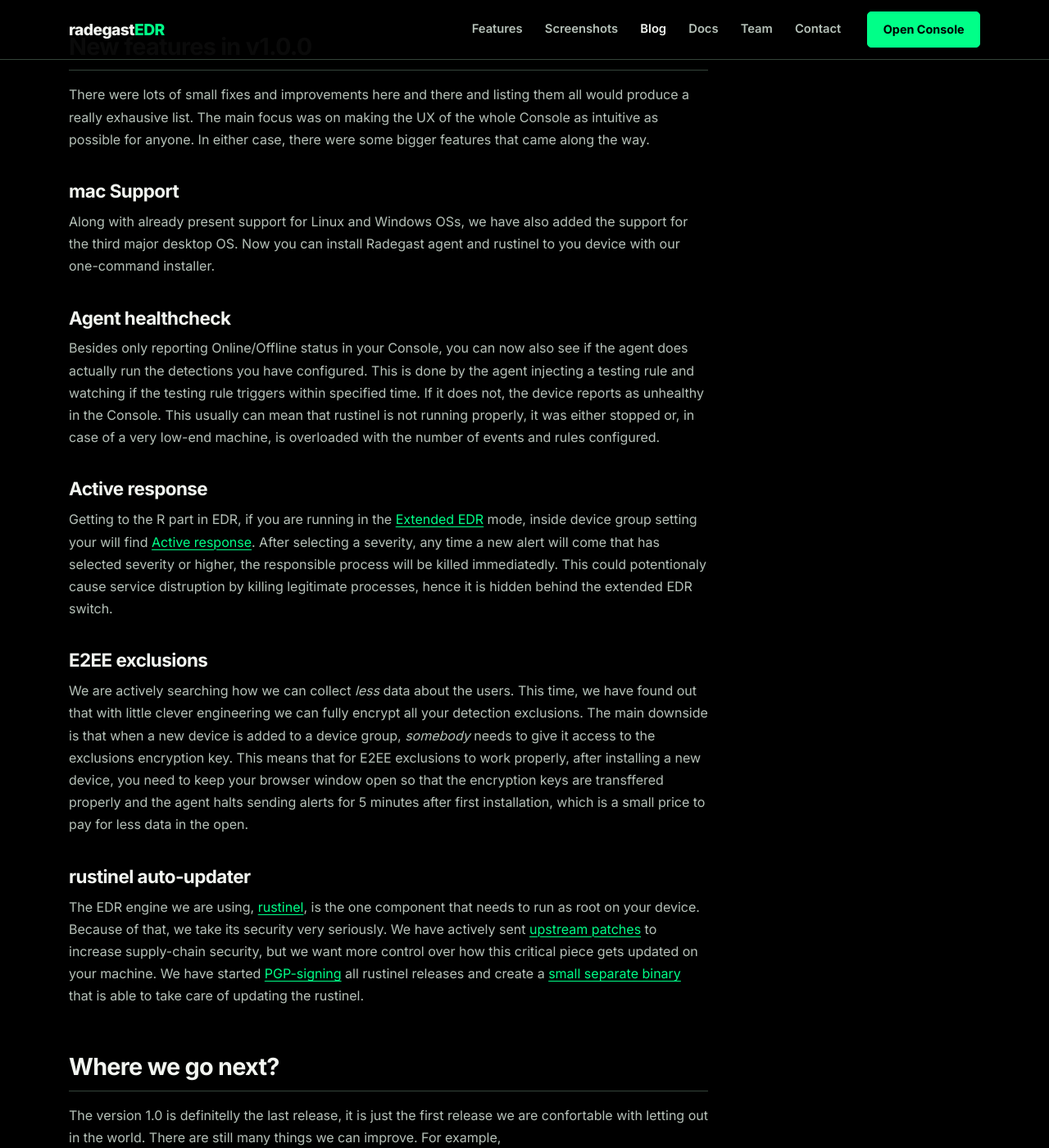
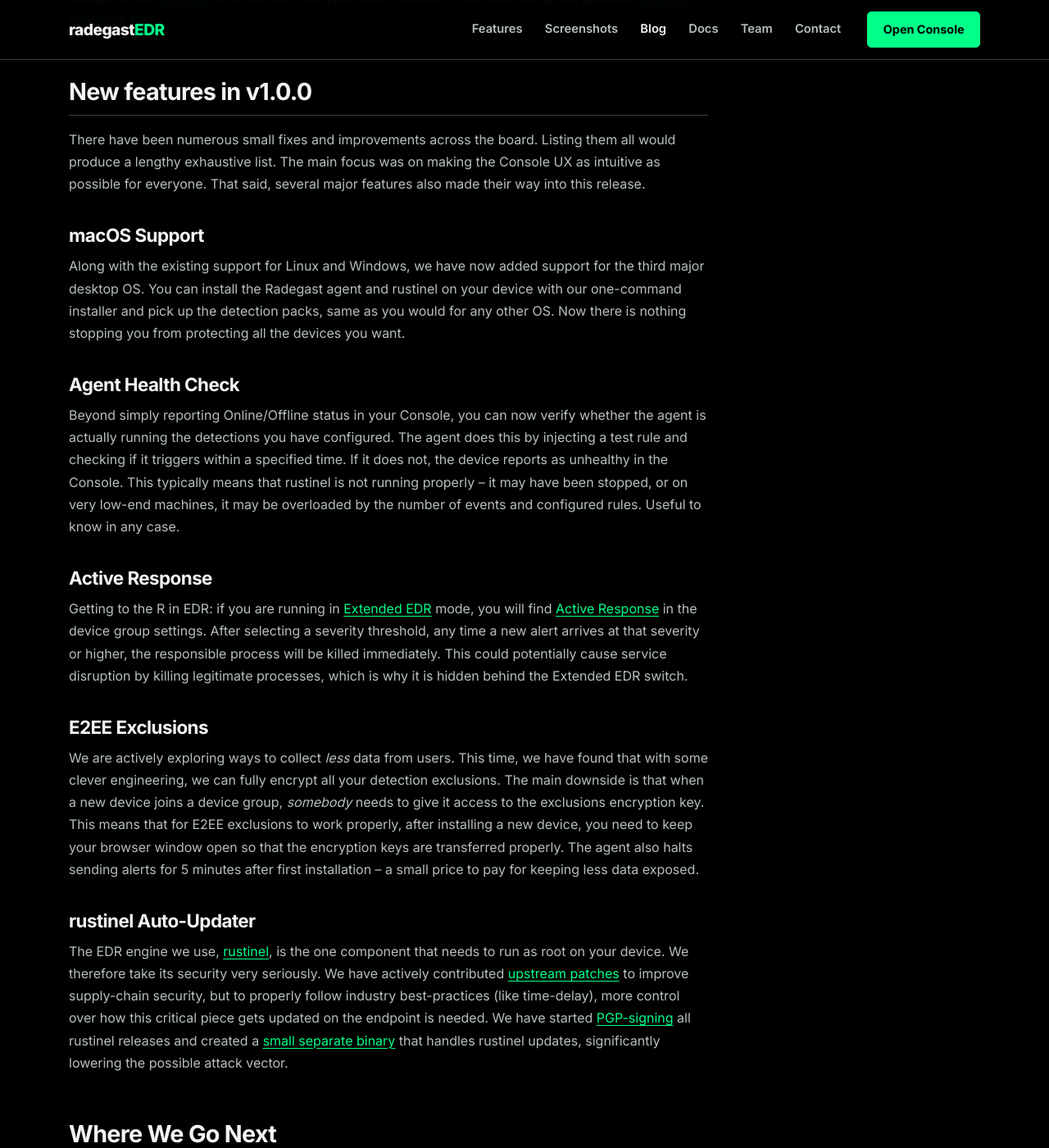
Before and after one commit to radegast-edr/radegast-web, a Jekyll site: the page built from _posts/2026-10-01-version-1.md, in a window 1280 px wide and 1400 px high, scrolled down 708 px. Shown: the whole window at 82% size. Built offline with Jekyll 4.4.1, drawn with Linux system fonts in a browser that asks for light colours; a script that is not in the unit is left out; some of the changed text lies outside the part shown.

Commit message:
chore: first pass

```diff
--- a/_posts/2026-10-01-version-1.md
+++ b/_posts/2026-10-01-version-1.md
@@ -5,44 +5,44 @@
 author: "Aris Sarris & Adam Hlaváček"
 ---
 
-After several months in public beta testing, we are proud to announce our biggest update yet -- a complete version 1.0. We have listened to all  your feedbacks. The first sharp version provides easy first steps for new users, complex teams and alerts managments for advanced users and all that while keeping true to our privacy-first principle promise.
+After several months in public beta testing and over 1 milion processed alerts, we are proud to announce our biggest update yet -- a complete version 1.0. We have listened to all your feedback; this first stable release provides easy first steps for new users and advanced team and alert management features, all while keeping true to our privacy-first principles.
 
 ## What is Radegast EDR?
 
-Radegast EDR (short for [Endpoint Detection Response](https://en.wikipedia.org/wiki/Endpoint_detection_and_response)) is a privacy-first suite that can detect and kill cyber threats on your machines. Unlike other commercial EDRs, Radegast EDR is fully free and open-source. Its main goal is to be super-simple for anybody to deploy without as much complexity as required, while keeping all your data strictly yours. You can read more about our philosophy in our [Designing a Privacy-First EDR Platform](/blog/2026/05/31/designing-privacy-first-edr/) post.
+Radegast EDR (short for [Endpoint Detection and Response](https://en.wikipedia.org/wiki/Endpoint_detection_and_response)) is a privacy-first suite that detects and neutralizes cyber threats on your machines. Unlike other commercial EDRs, Radegast EDR is fully free and open-source. Its main goal is to be as simple as possible to deploy, without the complexity typically required, while keeping all your data strictly yours. You can read more about our philosophy in our [Designing a Privacy-First EDR Platform](/blog/2026/05/31/designing-privacy-first-edr/) post. Alternatively, you can see our [quick-start guide](https://docs.radegast.app/quickstart), jump straight to the [Console](https://console.radegast.app/), or even self-host your own instance in few seconds by the provided [podman-compose file](https://github.com/radegast-edr/radegast-console-backend/blob/main/podman-compose.yaml).
 
 ## New features in v1.0.0
 
-There were lots of small fixes and improvements here and there and listing them all would produce a really exhausive list. The main focus was on making the UX of the whole Console as intuitive as possible for anyone. In either case, there were some bigger features that came along the way.
+There have been numerous small fixes and improvements across the board. Listing them all would produce a lengthy exhaustive list. The main focus was on making the Console UX as intuitive as possible for everyone. That said, several major features also made their way into this release.
 
-### mac Support
+### macOS Support
 
-Along with already present support for Linux and Windows OSs, we have also added the support for the third major desktop OS. Now you can install Radegast agent and rustinel to you device with our one-command installer.
+Along with the existing support for Linux and Windows, we have now added support for the third major desktop OS. You can install the Radegast agent and rustinel on your device with our one-command installer and pick up the detection packs, same as you would for any other OS. Now there is nothing stopping you from protecting all the devices you want.
 
 
-### Agent healthcheck
+### Agent Health Check
 
-Besides only reporting Online/Offline status in your Console, you can now also see if the agent does actually run the detections you have configured. This is done by the agent injecting a testing rule and watching if the testing rule triggers within specified time. If it does not, the device reports as unhealthy in the Console. This usually can mean that rustinel is not running properly, it was either stopped or, in case of a very low-end machine, is overloaded with the number of events and rules configured.
+Beyond simply reporting Online/Offline status in your Console, you can now verify whether the agent is actually running the detections you have configured. The agent does this by injecting a test rule and checking if it triggers within a specified time. If it does not, the device reports as unhealthy in the Console. This typically means that rustinel is not running properly -- it may have been stopped, or on very low-end machines, it may be overloaded by the number of events and configured rules. Useful to know in any case.
 
-### Active response
+### Active Response
 
-Getting to the R part in EDR, if you are running in the [Extended EDR](https://docs.radegast.app/user-guides/settings#extended-edr-mode) mode, inside device group setting your will find [Active response](https://docs.radegast.app/user-guides/groups#active-response-settings). After selecting a severity, any time a new alert will come that has selected severity or higher, the responsible process will be killed immediatedly. This could potentionaly cause service distruption by killing legitimate processes, hence it is hidden behind the extended EDR switch.
+Getting to the R in EDR: if you are running in [Extended EDR](https://docs.radegast.app/user-guides/settings#extended-edr-mode) mode, you will find [Active Response](https://docs.radegast.app/user-guides/groups#active-response-settings) in the device group settings. After selecting a severity threshold, any time a new alert arrives at that severity or higher, the responsible process will be killed immediately. This could potentially cause service disruption by killing legitimate processes, which is why it is hidden behind the Extended EDR switch.
 
-### E2EE exclusions
+### E2EE Exclusions
 
-We are actively searching how we can collect *less* data about the users. This time, we have found out that with little clever engineering we can fully encrypt all your detection exclusions. The main downside is that when a new device is added to a device group, *somebody* needs to give it access to the exclusions encryption key. This means that for E2EE exclusions to work properly, after installing a new device, you need to keep your browser window open so that the encryption keys are transffered properly and the agent halts sending alerts for 5 minutes after first installation, which is a small price to pay for less data in the open.
+We are actively exploring ways to collect *less* data from users. This time, we have found that with some clever engineering, we can fully encrypt all your detection exclusions. The main downside is that when a new device joins a device group, *somebody* needs to give it access to the exclusions encryption key. This means that for E2EE exclusions to work properly, after installing a new device, you need to keep your browser window open so that the encryption keys are transferred properly. The agent also halts sending alerts for 5 minutes after first installation -- a small price to pay for keeping less data exposed.
 
-### rustinel auto-updater
+### rustinel Auto-Updater
 
-The EDR engine we are using, [rustinel](https://github.com/Karib0u/rustinel), is the one component that needs to run as root on your device. Because of that, we take its security very seriously. We have actively sent [upstream patches](https://github.com/Karib0u/rustinel/pull/275) to increase supply-chain security, but we want more control over how this critical piece gets updated on your machine. We have started [PGP-signing](https://radegast.app/api/rustinel-releases.json) all rustinel releases and create a [small separate binary](https://github.com/radegast-edr/radegast-rustinel-updater) that is able to take care of updating the rustinel.
+The EDR engine we use, [rustinel](https://github.com/Karib0u/rustinel), is the one component that needs to run as root on your device. We therefore take its security very seriously. We have actively contributed [upstream patches](https://github.com/Karib0u/rustinel/pull/275) to improve supply-chain security, but to properly follow industry best-practices (like time-delay), more control over how this critical piece gets updated on the endpoint is needed. We have started [PGP-signing](https://radegast.app/api/rustinel-releases.json) all rustinel releases and created a [small separate binary](https://github.com/radegast-edr/radegast-rustinel-updater) that handles rustinel updates, significantly lowering the possible attack vector.
 
-## Where we go next?
+## Where We Go Next
 
-The version 1.0 is definitelly the last release, it is just the first release we are confortable with letting out in the world. There are still many things we can improve. For example,
+Version 1.0 is definitely not the last release -- it is simply the first release we are comfortable with sharing with the world. There are still many things we can improve. For one thing, new cyber threats never stop appearing, so we will work hard to keep the detection rules up-to-date. One other thing is the distribution of the agent, which is now installed as part of the single command. For advanced users, we want to offer an option to obtain the agent like they would any other software, from `apt`, `yum`, `brew`, `winget` or any other popular package manager. Of course, there is also the never-ending work of minor UX updates based on our interaction with the Console and your feedback (thank you all for that!), infrastructure upgrades, ... the list could go on, so stay tuned for the updates.
 
-## Where you go next?
+## Where You Go Next
 
-If you want to stay updated about what is happening with Radegast EDR, consider:
+If you want to stay updated on what is happening with Radegast EDR, consider:
 
 * Saving this blog's [RSS feed](https://radegast.app/rss.xml) in your reader
 * Following us on [Mastodon](https://infosec.exchange/@radegast_edr) and [BlueSky](https://bsky.app/profile/radegast-edr.bsky.social)
```
